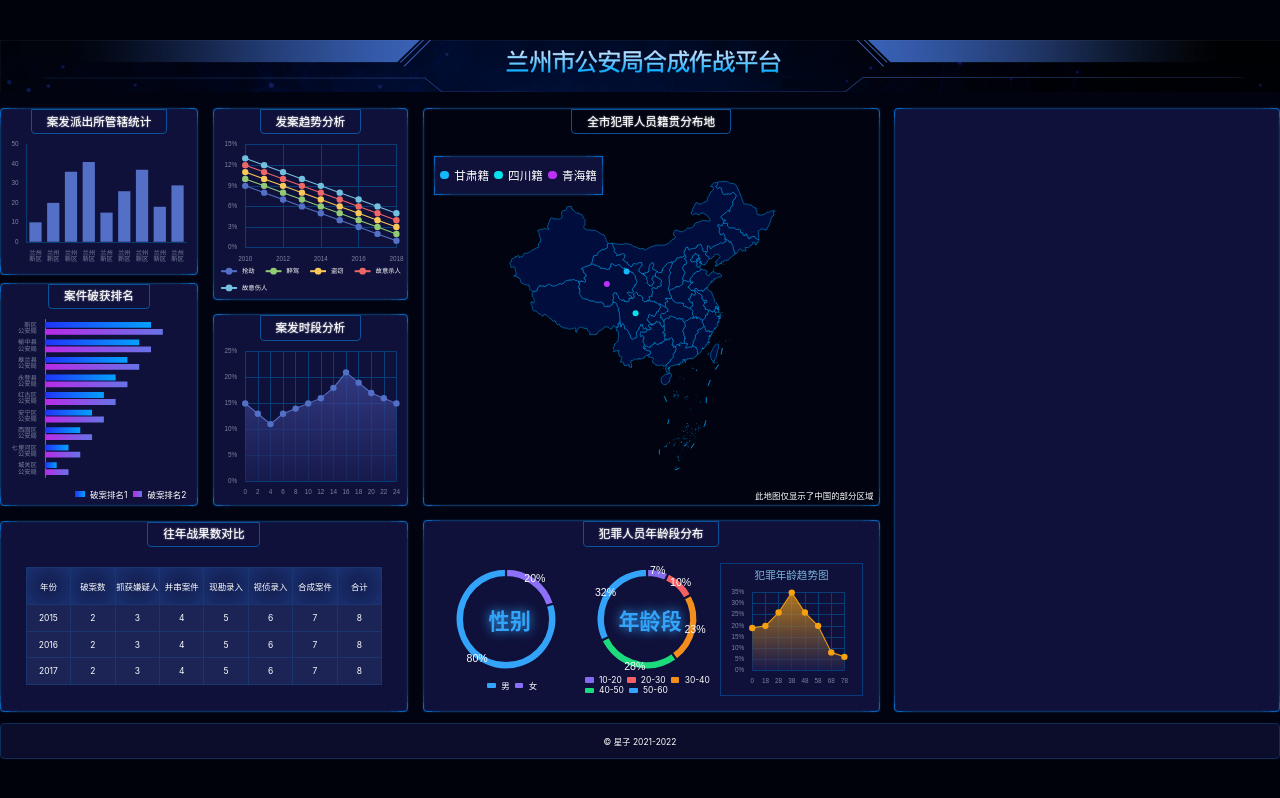
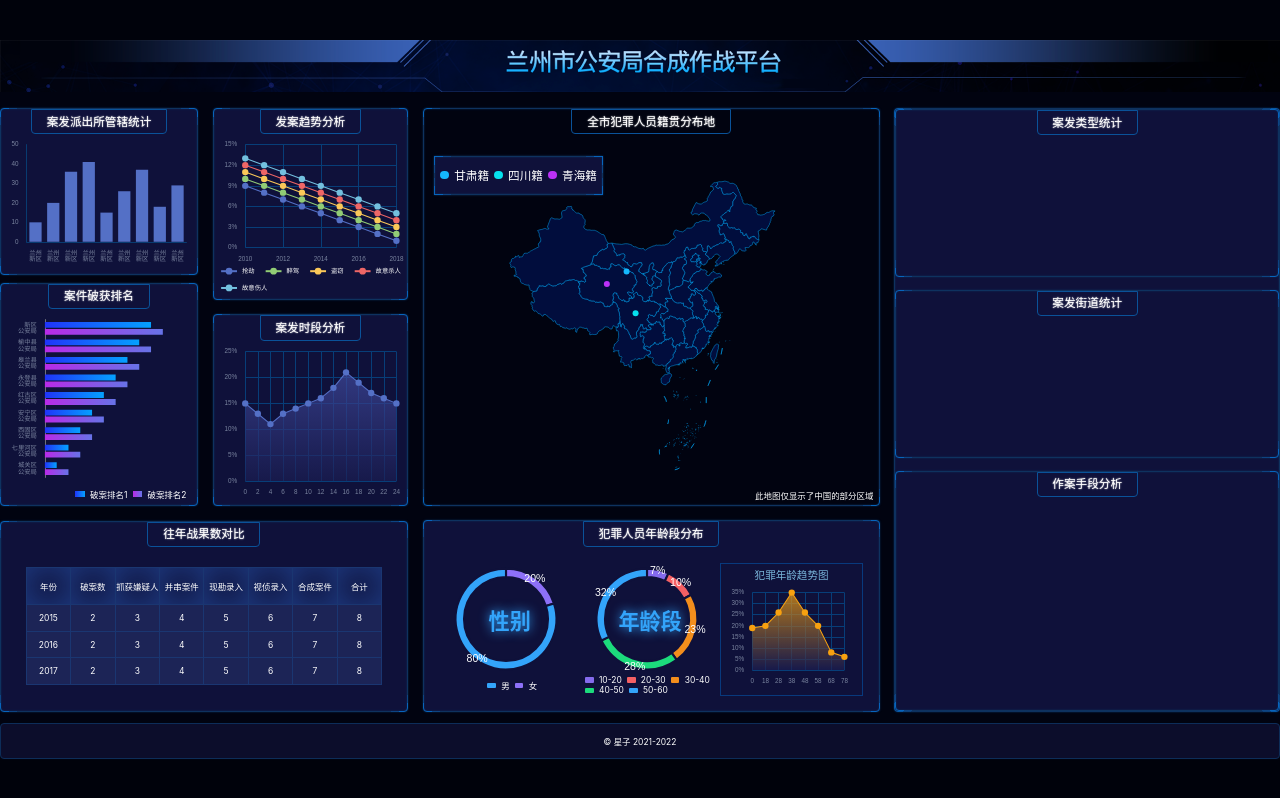
Before and after one commit to EvelynWXY/big-screen-demo-02, a React (Vite) app: page /#/ in a window 1280 px wide. Built offline with nearby package versions, Linux system fonts and the light colour scheme.

Commit message:
布局 Chart10 11 12 13

```diff
--- a/src/pages/home.scss
+++ b/src/pages/home.scss
@@ -85,6 +85,18 @@
 
     > .section5 {
       grid-area: box5;
+      display: flex;
+      flex-direction: column;
+      justify-content: space-between;
+      > .row1 {
+        height: px(317);
+      }
+      > .row2 {
+        height: px(317);
+      }
+      > .row3 {
+        height: px(455);
+      }
     }
     .管辖统计,
     .破获排名,
@@ -92,7 +104,10 @@
     .案发时段,
     .战果,
     .籍贯,
-    .年龄段 {
+    .年龄段,
+    .案发类型,
+    .案发街道,
+    .作案手段 {
       height: px(315);
       display: flex;
       flex-direction: column;
@@ -106,6 +121,11 @@
         line-height: px(24);
         padding: px(10) px(28);
         text-shadow: 0 0 px(3) white;
+      }
+      .charts {
+        width: 100%;
+        flex: 1;
+        display: flex;
       }
       .chart {
         flex: 1;
@@ -121,9 +141,6 @@
       flex-direction: column;
       height: px(363);
       > .charts {
-        width: 100%;
-        flex: 1;
-        display: flex;
         padding: px(30);
       }
       &-图1,
--- a/src/pages/home.tsx
+++ b/src/pages/home.tsx
@@ -39,7 +39,19 @@
             </div>
           </div>
         </section>
-        <section className="bordered section5"></section>
+        <section className="bordered section5">
+          <div className="bordered row1 案发类型">
+            <h2>案发类型统计</h2>
+            <div className="charts"></div>
+          </div>
+          <div className="bordered row2 案发街道">
+            <h2>案发街道统计</h2>
+            <div className="charts"></div>
+          </div>
+          <div className="bordered row3 作案手段">
+            <h2>作案手段分析</h2>
+          </div>
+        </section>
       </main>
       <footer>&copy; 星子 2021-{year}</footer>
     </div>
```
